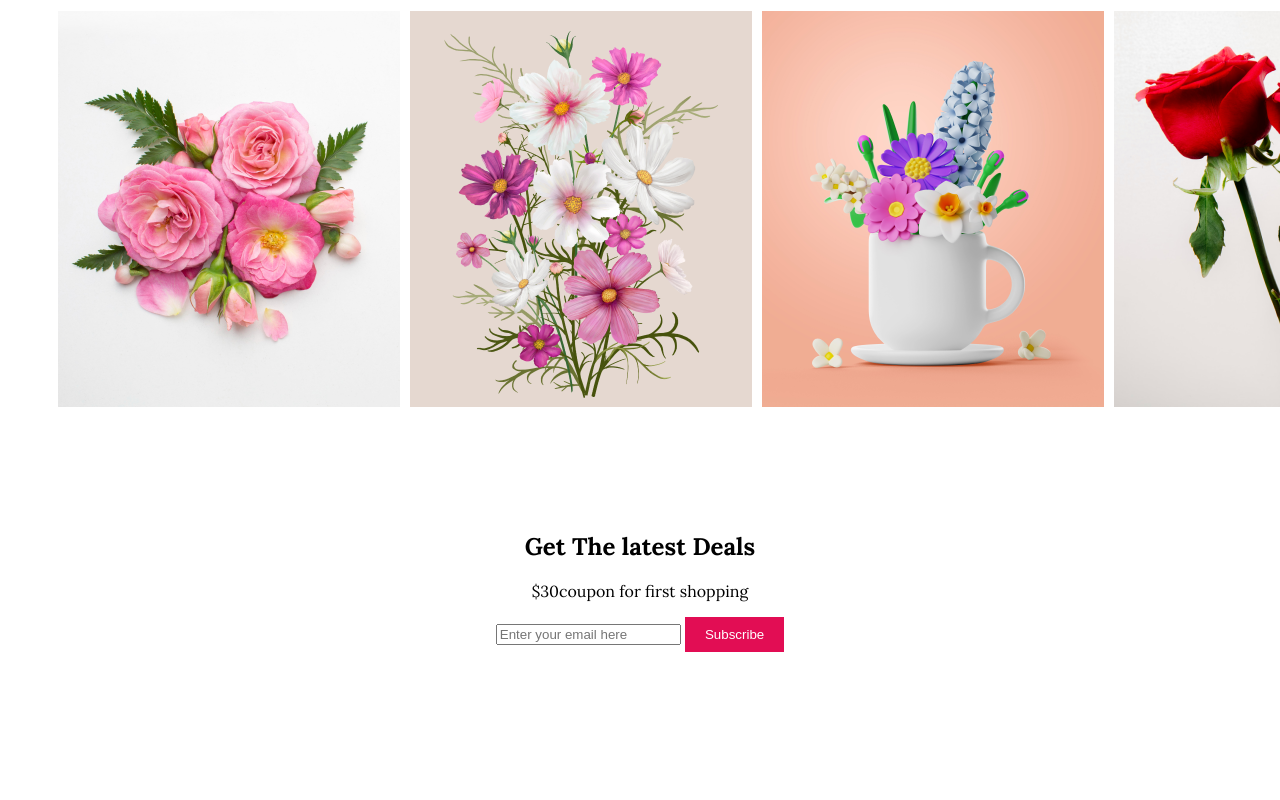
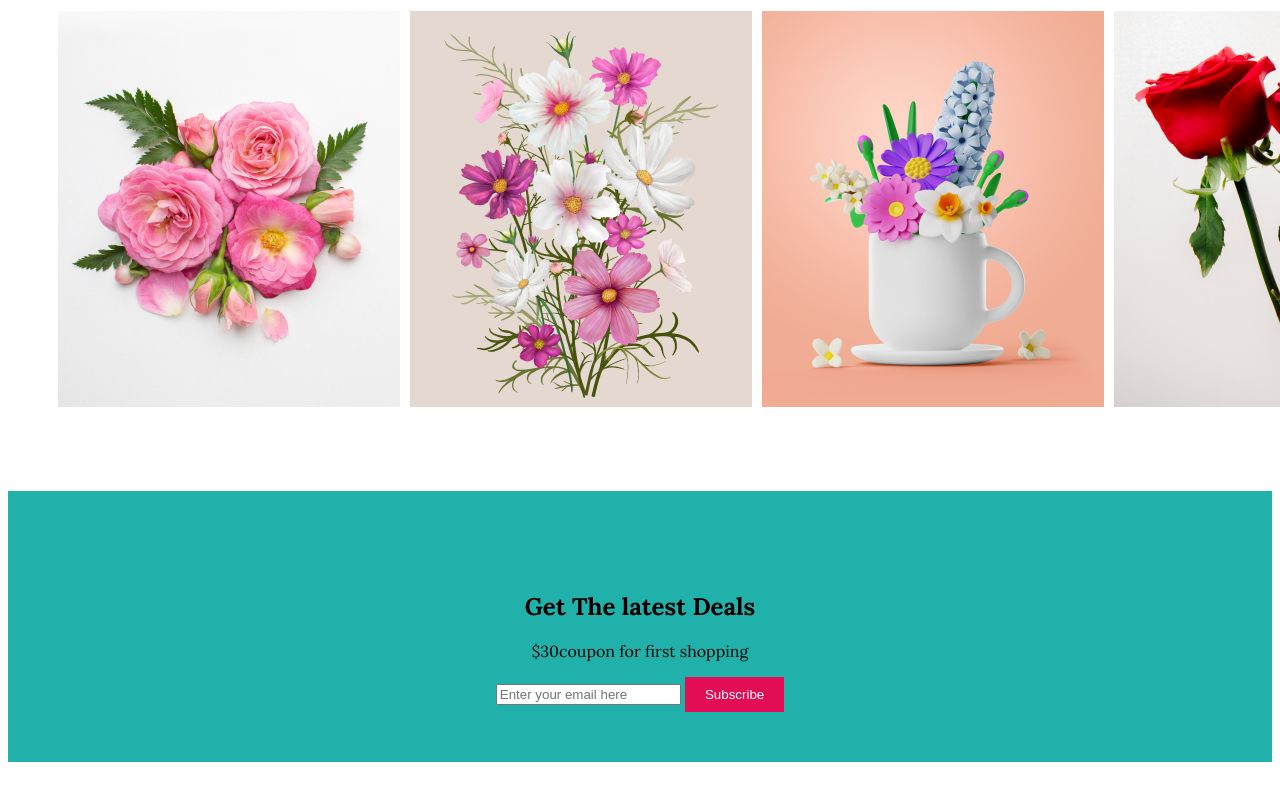
Before and after one commit to mddipu2219/my-first-flower-shop-website, a plain HTML site: page index.html in a window 1280 px wide. Shown: the part 2329-3129 px from the top of the page. Before the commit the page ends 3089 px from the top, so only its background shows below. Drawn offline with Linux system fonts and the light colour scheme; a web font is replaced by a local one.

Commit message:
finished final section

```diff
--- a/index.html
+++ b/index.html
@@ -108,17 +108,24 @@
           </div>
         </div>
       </section>
-      <section class="latest-section">
-        <div class="latest-section-padding">
+      <section class="final-section">
+        <div class="final-section-padding">
           <h1>Get The latest Deals</h1>
           <p class="para">$30coupon for first shopping</p>
+          <form action="">
             <input
               type="email"
               name="email"
               placeholder="Enter your email here"
               id=""
             />
-          <button class="primary-btn">Subscribe</button>
+            <input
+              class="primary-btn"
+              type="button"
+              value="Subscribe"
+              placeholder="Subscribe"
+            />
+          </form>
         </div>
       </section>
     </main>
--- a/styles/flower.css
+++ b/styles/flower.css
@@ -108,28 +108,17 @@ body {
 }
 /* last section */
 
-.last-section {
+.final-section {
   padding-top: 80px;
+  padding-bottom: 50px;
+  margin: 80px 0px;
   display: block;
   text-align: center;
+  background-color: lightseagreen;
 }
 
-.latest-section {
-  background-image: url("Rectangle 9.png");
-
-  background-repeat: no-repeat;
-  background-position: center;
-  background-size: cover;
+final-section-padding {
   border-radius: 8px;
   padding: 100px;
   text-align: center;
 }
-latest-section-padding {
-  background-image: url("Flower Asset/Rectangle 9.png");
-  background-repeat: no-repeat;
-  background-position: center;
-  background-size: cover;
-  border-radius: 8px;
-  padding: 100px;
-  text-align: center;
-}
```
Lines whose indentation alone changed are shown as unchanged.
